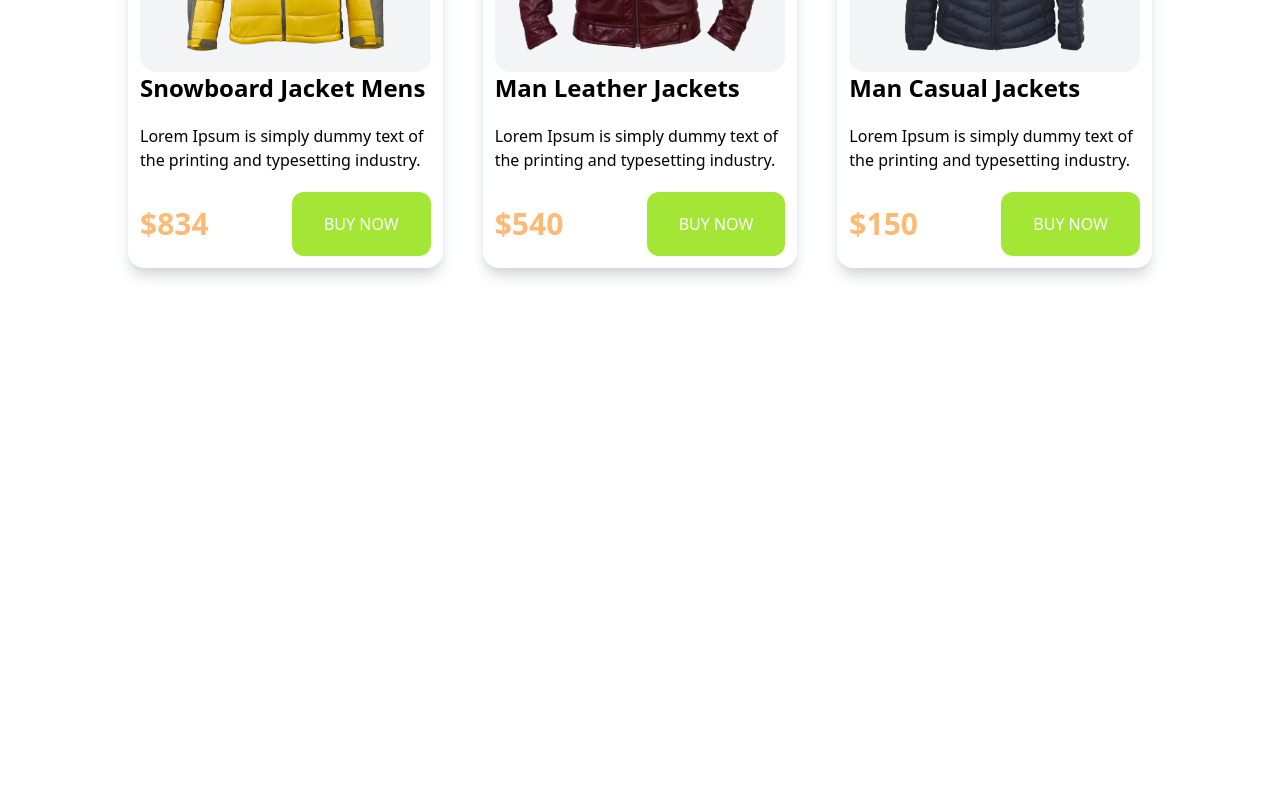
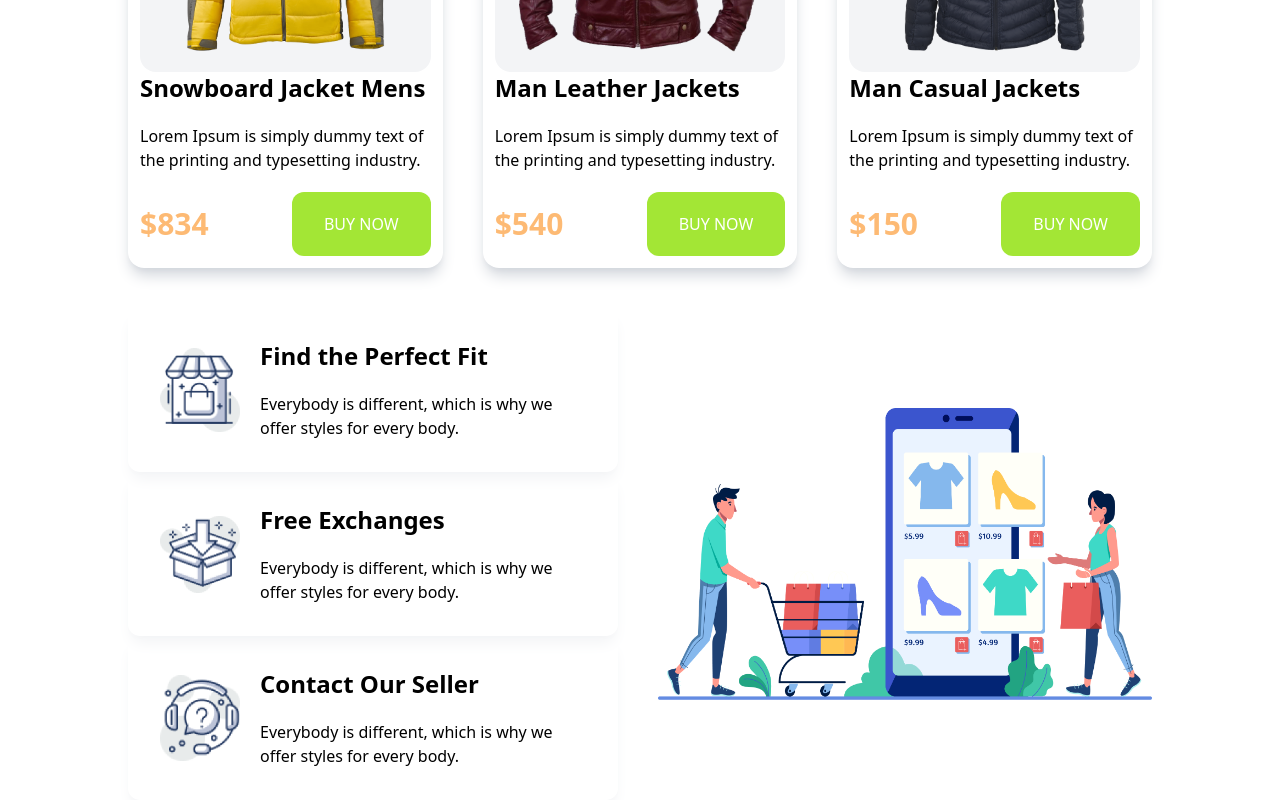
Before and after one commit to Thoryan009/penguin, a plain HTML site: page index.html in a window 1280 px wide. Shown: the part 1664-2464 px from the top of the page. Before the commit the page ends 1972 px from the top, so only its background shows below. Drawn offline with nearby package versions, Linux system fonts and the light colour scheme.

Commit message:
final commit babu

```diff
--- a/index.html
+++ b/index.html
@@ -131,10 +131,49 @@
                 </div>
             </div>
         </section>
+
+
+        <!-- accordiang -->
+         <section class="lg:flex gap-10 justify-between items-center">
+            <div>
+                <!-- 1st accordian -->
+                <div class="flex items-center gap-5 w-96 lg:w-[490px] shadow-lg shadow-gray-100 p-4 lg:p-8 rounded-xl">
+                    <img class="w-20" src="./icons/house.png" alt="">
+                    <div>
+                        <h3 class="text-2xl font-bold pb-5">Find the Perfect Fit</h3>
+                        <p>Everybody is different, which is why we
+                            offer styles for every body.</p>
+                    </div>
+                </div>
+                <!-- 2nd accordian -->
+                <div class="flex items-center gap-5 w-96 lg:w-[490px] shadow-lg shadow-gray-100 p-4 lg:p-8 rounded-xl">
+                    <img class="w-20" src="./icons/box.png" alt="">
+                    <div>
+                        <h3 class="text-2xl font-bold pb-5">Free Exchanges</h3>
+                        <p>Everybody is different, which is why we
+                            offer styles for every body.</p>
+                    </div>
+                </div>
+                <!-- 3rd accordian -->
+                <div class="flex items-center gap-5 w-96 lg:w-[490px] shadow-lg shadow-gray-100 p-4 lg:p-8 rounded-xl">
+                    <img class="w-20" src="./icons/question.png" alt="">
+                    <div>
+                        <h3 class="text-2xl font-bold pb-5">Contact Our Seller</h3>
+                        <p>Everybody is different, which is why we
+                            offer styles for every body.</p>
+                    </div>
+                </div>
+            </div>
+            <div>
+                <img class="w-[600px]" src="./images/shopping.png" alt="">
+            </div>
+         </section>
+
+
+
+
     </main>
-    <footer>
 
-    </footer>
 </body>
 
 </html>
```
